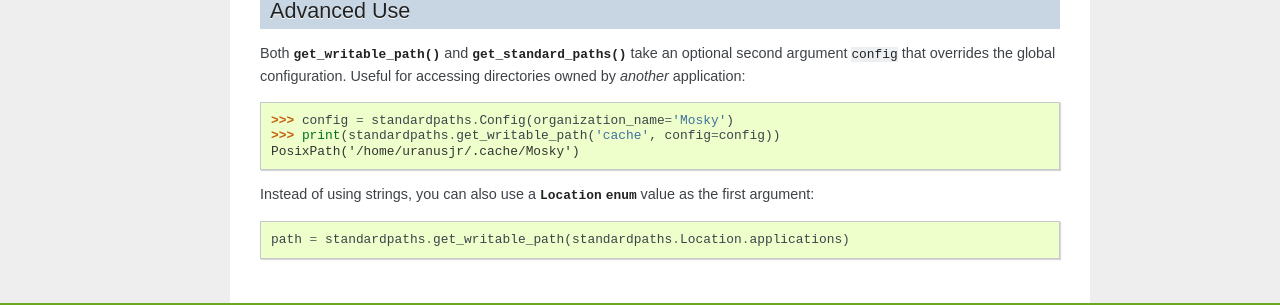
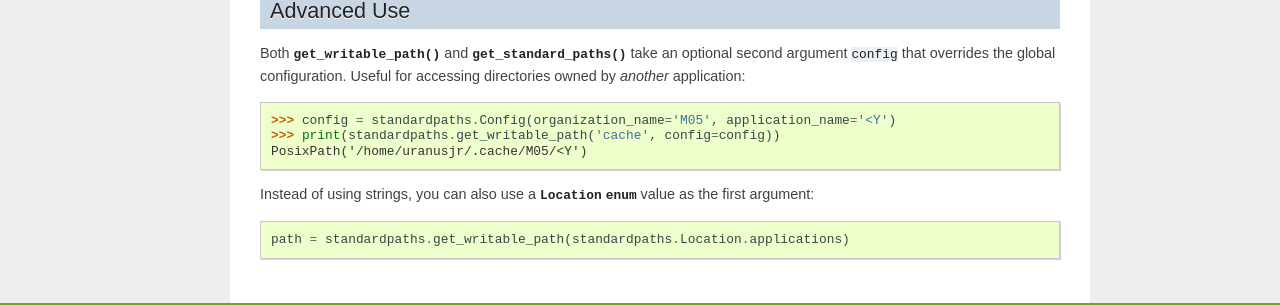
Before and after one commit to uranusjr/pystandardpaths, a Sphinx documentation site: the page built from docs/usage.rst, in a window 1280 px wide. Shown: the part 788-1093 px from the top of the page. Built offline with Sphinx 7.4.7, drawn with Linux system fonts in a browser that asks for light colours.

Commit message:
Update examples in doc

```diff
--- a/docs/usage.rst
+++ b/docs/usage.rst
@@ -39,9 +39,9 @@ Advanced Use
 
 Both :func:`.get_writable_path` and :func:`.get_standard_paths` take an optional second argument `config` that overrides the global configuration. Useful for accessing directories owned by *another* application::
 
-    >>> config = standardpaths.Config(organization_name='Mosky')
+    >>> config = standardpaths.Config(organization_name='M05', application_name='<Y')
     >>> print(standardpaths.get_writable_path('cache', config=config))
-    PosixPath('/home/uranusjr/.cache/Mosky')
+    PosixPath('/home/uranusjr/.cache/M05/<Y')
 
 Instead of using strings, you can also use a :class:`.Location` :mod:`enum` value as the first argument::
 
```
